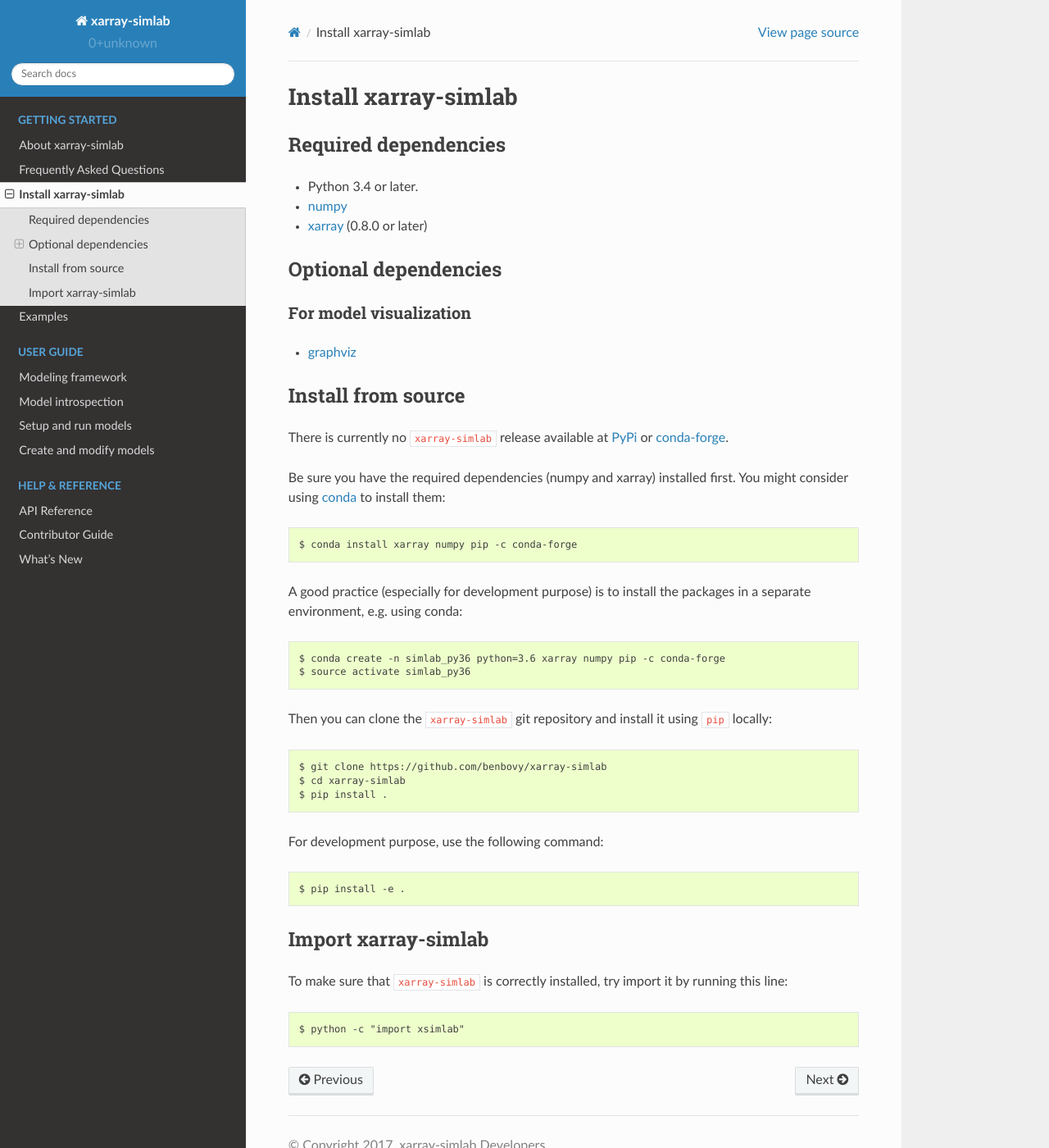
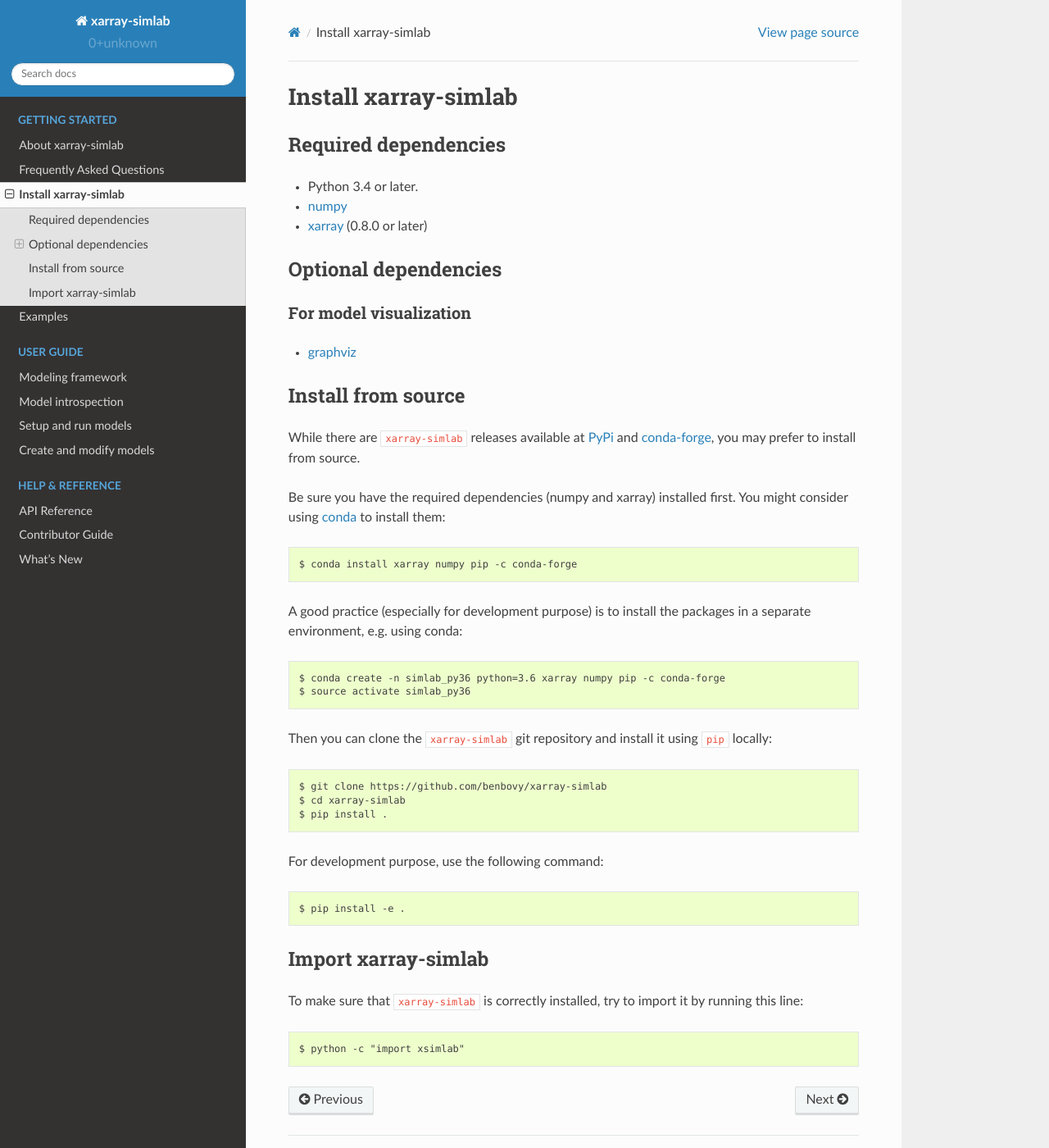
Before and after one commit to xarray-contrib/xarray-simlab, a Sphinx documentation site: the page built from doc/installing.rst, in a window 1280 px wide and 1400 px high. Shown: the whole window at 82% size. Built offline with Sphinx 7.4.7 and the Read the Docs theme 2.0.0, drawn with Linux system fonts in a browser that asks for light colours; pages that are not in the unit, such as notebooks, are missing from menus; the version number could not be read and is left out.

Commit message:
corrected statement about packages and linked
(Also a little grammatical thing near the end.)

```diff
--- a/doc/installing.rst
+++ b/doc/installing.rst
@@ -21,8 +21,8 @@ For model visualization
 Install from source
 -------------------
 
-There is currently no ``xarray-simlab`` release available at PyPi_
-or conda-forge_.
+While there are ``xarray-simlab`` releases available at `PyPi <https://pypi.python.org/pypi/xarray-simlab/0.0.9>`_
+and `conda-forge <https://github.com/conda-forge/xarray-simlab-feedstock>`_, you may prefer to install from source.
 
 Be sure you have the required dependencies (numpy and xarray)
 installed first. You might consider using conda_ to install them::
@@ -53,7 +53,7 @@ For development purpose, use the following command::
 Import xarray-simlab
 --------------------
 
-To make sure that ``xarray-simlab`` is correctly installed, try import it by
+To make sure that ``xarray-simlab`` is correctly installed, try to import it by
 running this line::
 
     $ python -c "import xsimlab"
```
